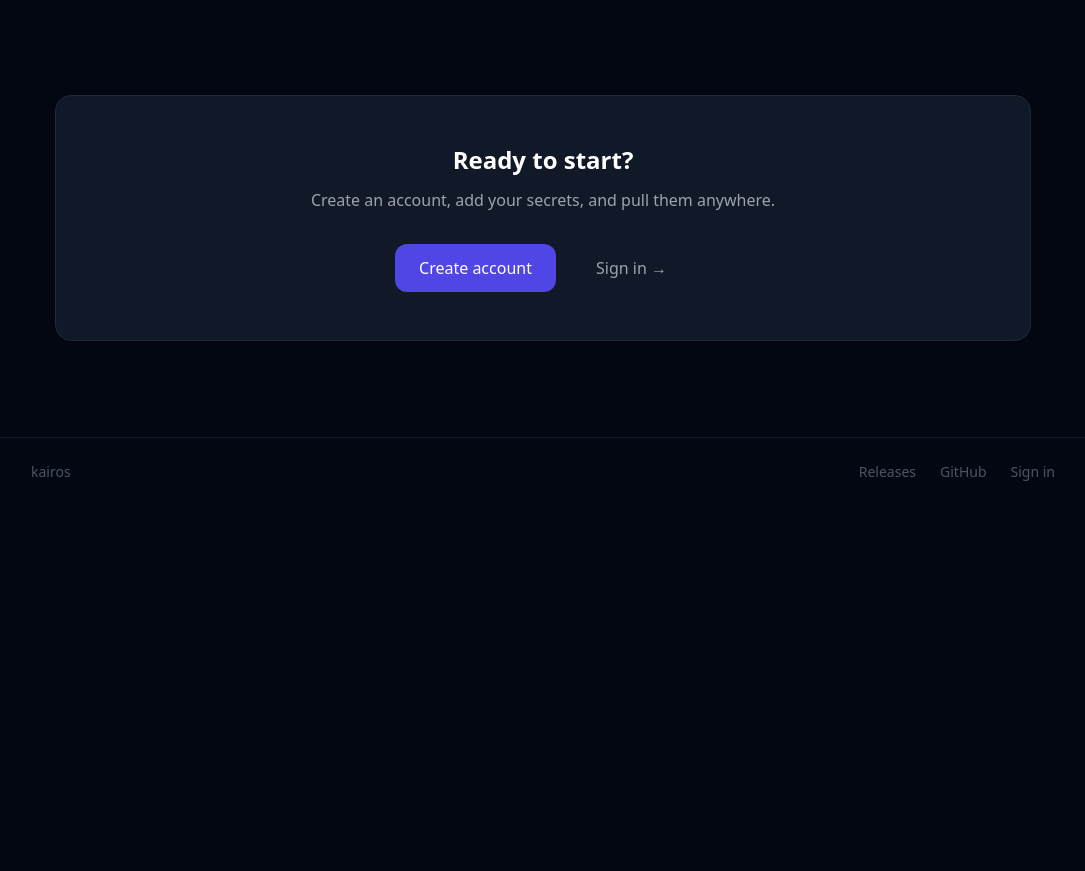
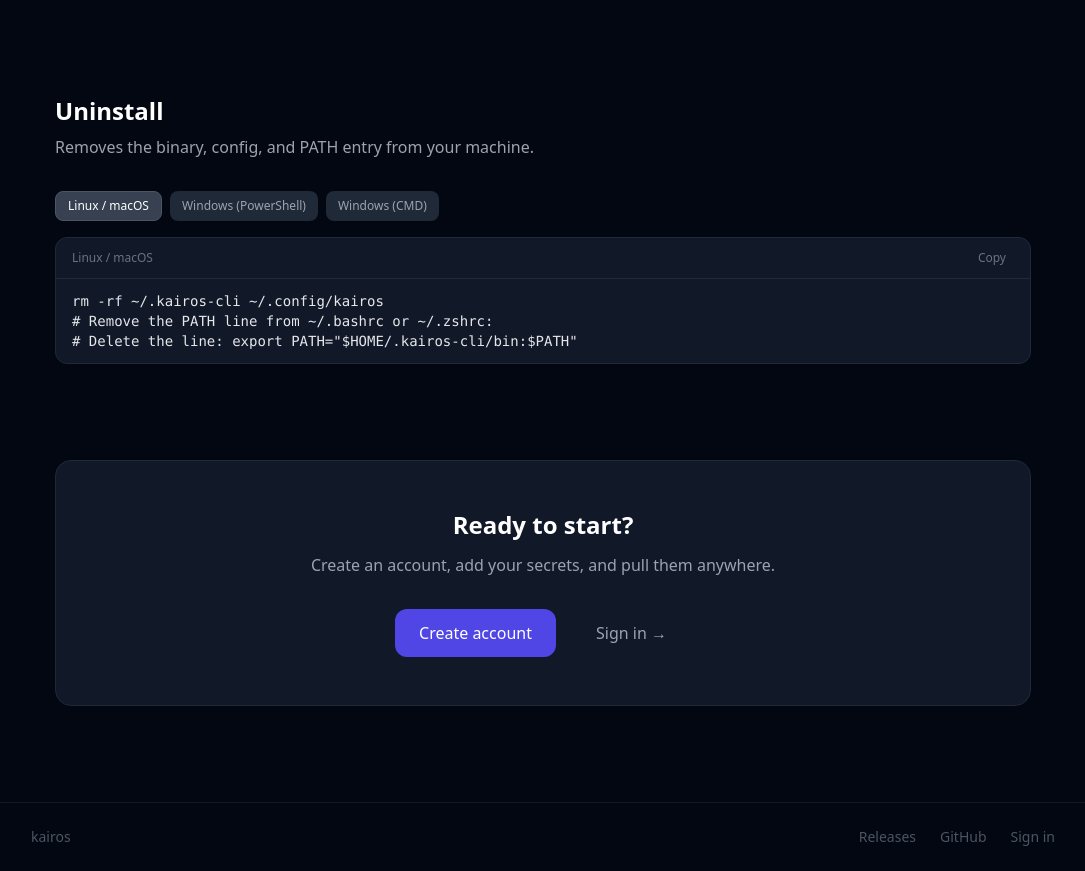
Before and after one commit to marufbinsalim/kairos, a Next.js app in the folder apps/web/: page / in a window 1280 px wide. Shown: the part 2236-3107 px from the top of the page, without its empty margins (97-1182 px from the left). Before the commit the page ends 2742 px from the top, so only its background shows below. Built offline with nearby package versions, Linux system fonts and the light colour scheme; no server answers.

Commit message:
add landing page with install, update, uninstall and quick reference

```diff
--- a/apps/web/app/page.tsx
+++ b/apps/web/app/page.tsx
@@ -67,12 +67,19 @@
   'Windows (CMD)': `curl -L ${BASE}/kairos-win32-x64.tar.gz -o kairos.tar.gz\ntar -xzf kairos.tar.gz -C "%USERPROFILE%\\.kairos-cli" --strip-components=1 --exclude=kairos/node_modules/.bin\ndel kairos.tar.gz`,
 };
 
+const removeSteps = {
+  'Linux / macOS': `rm -rf ~/.kairos-cli ~/.config/kairos\n# Remove the PATH line from ~/.bashrc or ~/.zshrc:\n# Delete the line: export PATH="$HOME/.kairos-cli/bin:$PATH"`,
+  'Windows (PowerShell)': `Remove-Item -Recurse -Force "$env:USERPROFILE\\.kairos-cli"\nRemove-Item -Recurse -Force "$env:APPDATA\\kairos"\n$cur = [Environment]::GetEnvironmentVariable("PATH","User")\n$clean = ($cur -split ";") | Where-Object { $_ -notlike "*\\.kairos-cli*" } | Join-String -Separator ";"\n[Environment]::SetEnvironmentVariable("PATH",$clean,"User")`,
+  'Windows (CMD)': `rmdir /s /q "%USERPROFILE%\\.kairos-cli"\nrmdir /s /q "%APPDATA%\\kairos"`,
+};
+
 export default function LandingPage() {
   const [platform, setPlatform] = useState<'linux' | 'mac' | 'windows'>('linux');
   const [linuxArch, setLinuxArch] = useState<'x64' | 'arm64'>('x64');
   const [macArch, setMacArch] = useState<'arm64' | 'x64'>('arm64');
   const [winShell, setWinShell] = useState<'ps' | 'cmd'>('cmd');
   const [updatePlatform, setUpdatePlatform] = useState<keyof typeof updateSteps>('Linux / macOS');
+  const [removePlatform, setRemovePlatform] = useState<keyof typeof removeSteps>('Linux / macOS');
 
   const steps =
     platform === 'linux' ? linuxSteps(linuxArch) :
@@ -241,6 +248,27 @@
           </div>
         </section>
 
+        {/* Remove */}
+        <section className="pb-24">
+          <h2 className="text-2xl font-bold text-white mb-2">Uninstall</h2>
+          <p className="text-gray-400 mb-8">Removes the binary, config, and PATH entry from your machine.</p>
+
+          <div className="flex gap-2 mb-4 flex-wrap">
+            {(Object.keys(removeSteps) as Array<keyof typeof removeSteps>).map((k) => (
+              <button key={k} onClick={() => setRemovePlatform(k)}
+                className={`px-3 py-1.5 rounded-lg text-xs font-medium transition-colors ${removePlatform === k ? 'bg-gray-700 text-white border border-gray-600' : 'bg-gray-800 text-gray-400 hover:text-white'}`}>
+                {k}
+              </button>
+            ))}
+          </div>
+
+          <CodeBlock title={removePlatform} code={removeSteps[removePlatform]} />
+
+          {removePlatform === 'Windows (CMD)' && (
+            <p className="text-xs text-gray-500 mt-3">For CMD, remove the PATH entry manually: open System Properties → Environment Variables → edit Path under your user and delete the kairos entry.</p>
+          )}
+        </section>
+
         {/* CTA */}
         <section className="pb-24 text-center">
           <div className="bg-gray-900 border border-gray-800 rounded-2xl p-12">
```
